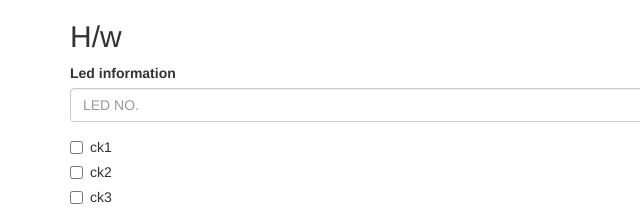
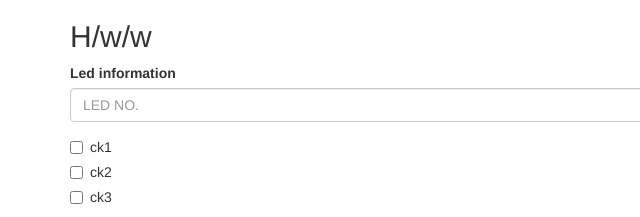
Before and after one commit to Abhinav4952/abhinav4952.github.io, a plain HTML site: page index.html in a window 1280 px wide. Shown: the top 217 px of the page, 0-640 px from the left. Drawn offline with nearby package versions, Linux system fonts and the light colour scheme.

Commit message:
Update index.html

```diff
--- a/index.html
+++ b/index.html
@@ -34,7 +34,7 @@ hr {
 
 <div class="container">
 
-  <h2>H/w</h2>
+  <h2>H/w/w</h2>
 
 
 
```
